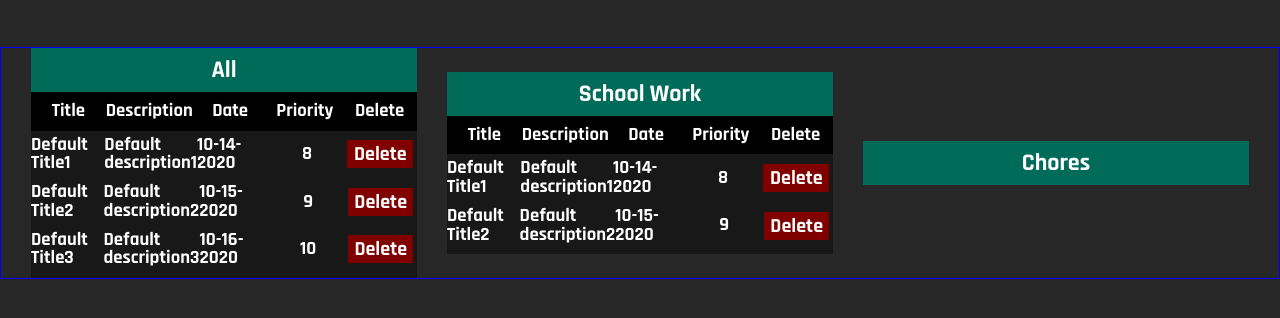
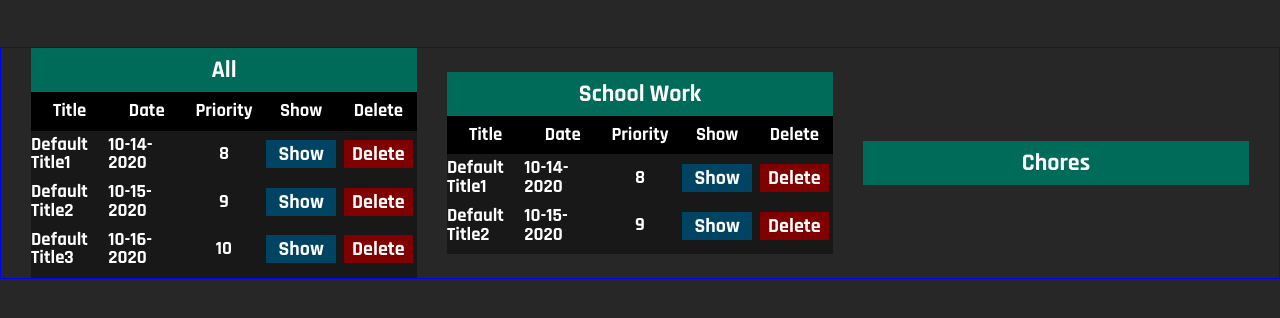
Before and after one commit to jmart6784/odin-todo, a website built with webpack: page dist/index.html in a window 1280 px wide. Shown: the part 58-376 px from the top of the page. Built offline with nearby package versions, Linux system fonts and the light colour scheme.

Commit message:
Added show description feature

```diff
--- a/src/index.js
+++ b/src/index.js
@@ -97,15 +97,6 @@ let render = () => {
       tdTitleInfo.appendChild(tdTitleTxtInfo);
       todoRowInfo.appendChild(tdTitleInfo);
 
-      // Add todo Description label
-      let tdDescInfo = document.createElement("h3");
-      let tdDescTxtInfo = document.createTextNode("Description");
-
-      tdDescInfo.className = "td-desc-info";
-
-      tdDescInfo.appendChild(tdDescTxtInfo);
-      todoRowInfo.appendChild(tdDescInfo);
-
       // Add todo Date label
       let tdDateInfo = document.createElement("h3");
       let tdDateTxtInfo = document.createTextNode("Date");
@@ -124,6 +115,15 @@ let render = () => {
       tdPriorityInfo.appendChild(tdPriorityTxtInfo);
       todoRowInfo.appendChild(tdPriorityInfo);
 
+      // Add Show label
+      let tdshowInfo = document.createElement("h3");
+      let tdshowTxtInfo = document.createTextNode("Show");
+
+      tdshowInfo.className = "td-priority-info";
+
+      tdshowInfo.appendChild(tdshowTxtInfo);
+      todoRowInfo.appendChild(tdshowInfo);
+
       // Add todo delete label
       let tdDelInfo = document.createElement("h3");
       let tdDelTxtInfo = document.createTextNode("Delete");
@@ -133,8 +133,11 @@ let render = () => {
       tdDelInfo.appendChild(tdDelTxtInfo);
       todoRowInfo.appendChild(tdDelInfo);
 
+      let todoID = 0;
+
       // For each todo in project generate html
       project.getTodo().forEach( todo => {
+        todoID++;
         // Create Div for every todo's
         let todoRow = document.createElement("div");
         todoRow.className = "todo-row";
@@ -148,15 +151,6 @@ let render = () => {
 
         tdTitle.appendChild(tdTitleTxt);
         todoRow.appendChild(tdTitle);
-
-        // Add todo Description
-        let tdDesc = document.createElement("h3");
-        let tdDescTxt = document.createTextNode(todo.getDesc());
-
-        tdDesc.className = "td-desc";
-
-        tdDesc.appendChild(tdDescTxt);
-        todoRow.appendChild(tdDesc);
 
         // Add todo Date
         let tdDate = document.createElement("h3");
@@ -176,6 +170,15 @@ let render = () => {
         tdPriority.appendChild(tdPriorityTxt);
         todoRow.appendChild(tdPriority);
 
+        // Add Show description button
+        let sdBtn = document.createElement("button");
+        let sdBtnTxt = document.createTextNode("Show");
+
+        sdBtn.className = "sd-btn";
+
+        sdBtn.appendChild(sdBtnTxt);
+        todoRow.appendChild(sdBtn);
+
         // Add delete todo button
         let deleteBtn = document.createElement("button");
         let deleteBtnTxt = document.createTextNode("Delete");
@@ -185,7 +188,7 @@ let render = () => {
         deleteBtn.appendChild(deleteBtnTxt);
         todoRow.appendChild(deleteBtn);
 
-        // Add onClick() event to button
+        // Add onClick() event to delete button
         deleteBtn.onclick = function() {
           let matches = [];
 
@@ -204,6 +207,41 @@ let render = () => {
           });
 
           render();
+        };
+
+        // Add todo Description and create unique id for hiding and showing descriptions
+        let tdDesc = document.createElement("h3");
+        let tdDescTxt = document.createTextNode(todo.getDesc());
+
+        let nameAry = [];
+        let splitName = project.getName().split(" ");
+
+        splitName.forEach(part => {
+          let lcName = part.toLowerCase();
+          nameAry.push(lcName);
+        });
+
+        let joinedName = nameAry.join("-");
+
+        tdDesc.className = "td-desc";
+        tdDesc.id = `description-${todoID}-${joinedName}`;
+
+        tdDesc.appendChild(tdDescTxt);
+        todoRow.appendChild(tdDesc);
+        // Hide description by default
+        tdDesc.style.display = "none";
+
+        // Add onClick() event to show button
+        sdBtn.onclick = function() {
+          let desc = document.getElementById(`${tdDesc.id}`);
+
+          if (desc.style.display === "none") {
+            sdBtn.textContent = "Hide";
+            desc.style.display = "block";
+          } else if (desc.style.display === "block") {
+            sdBtn.textContent = "Show";
+            desc.style.display = "none";
+          };
         };
       });
     };
```
Also changed, not shown: dist/main.js, dist/styles/styles.css, dist/styles/styles.scss, 1 other file.
